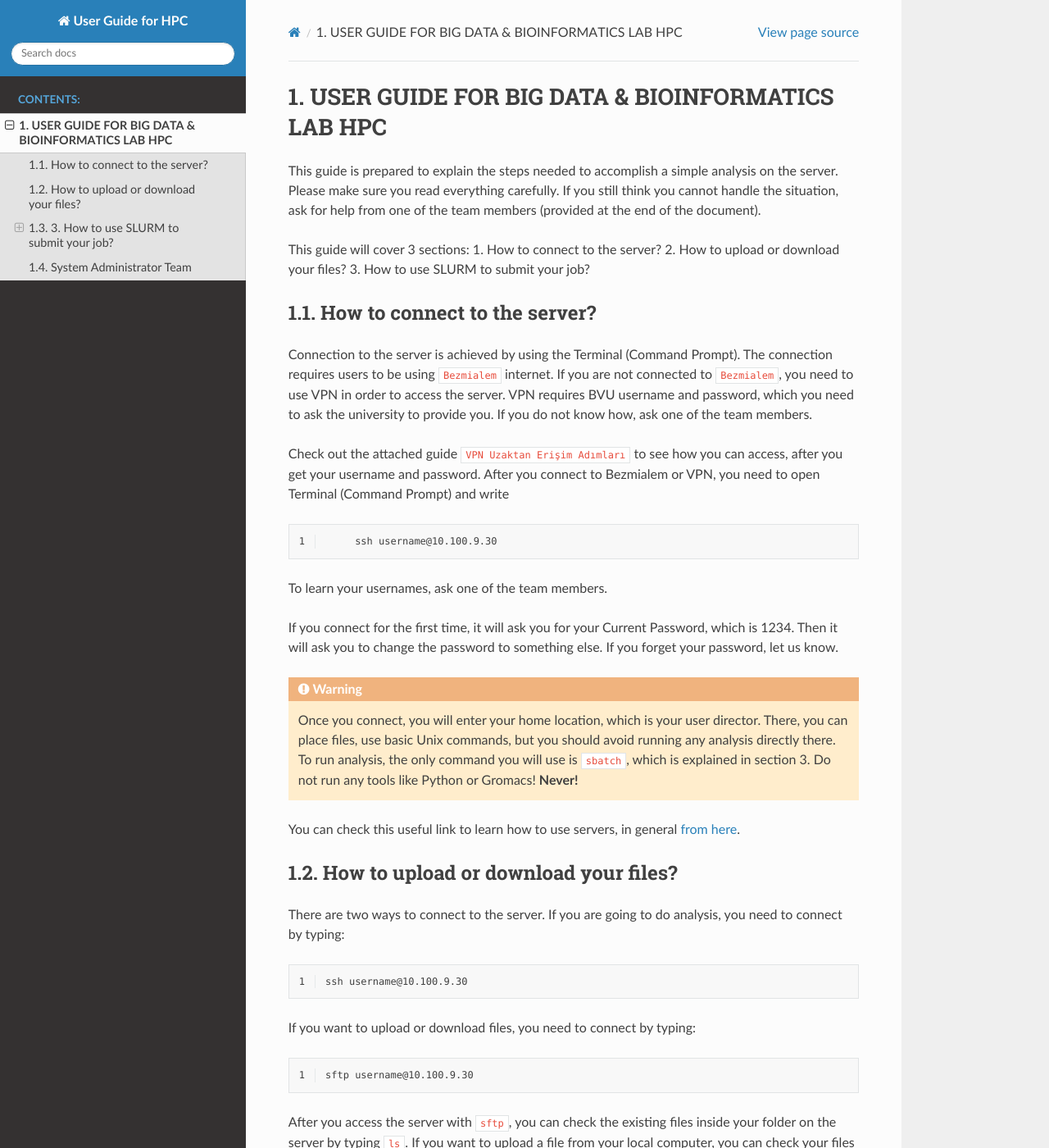
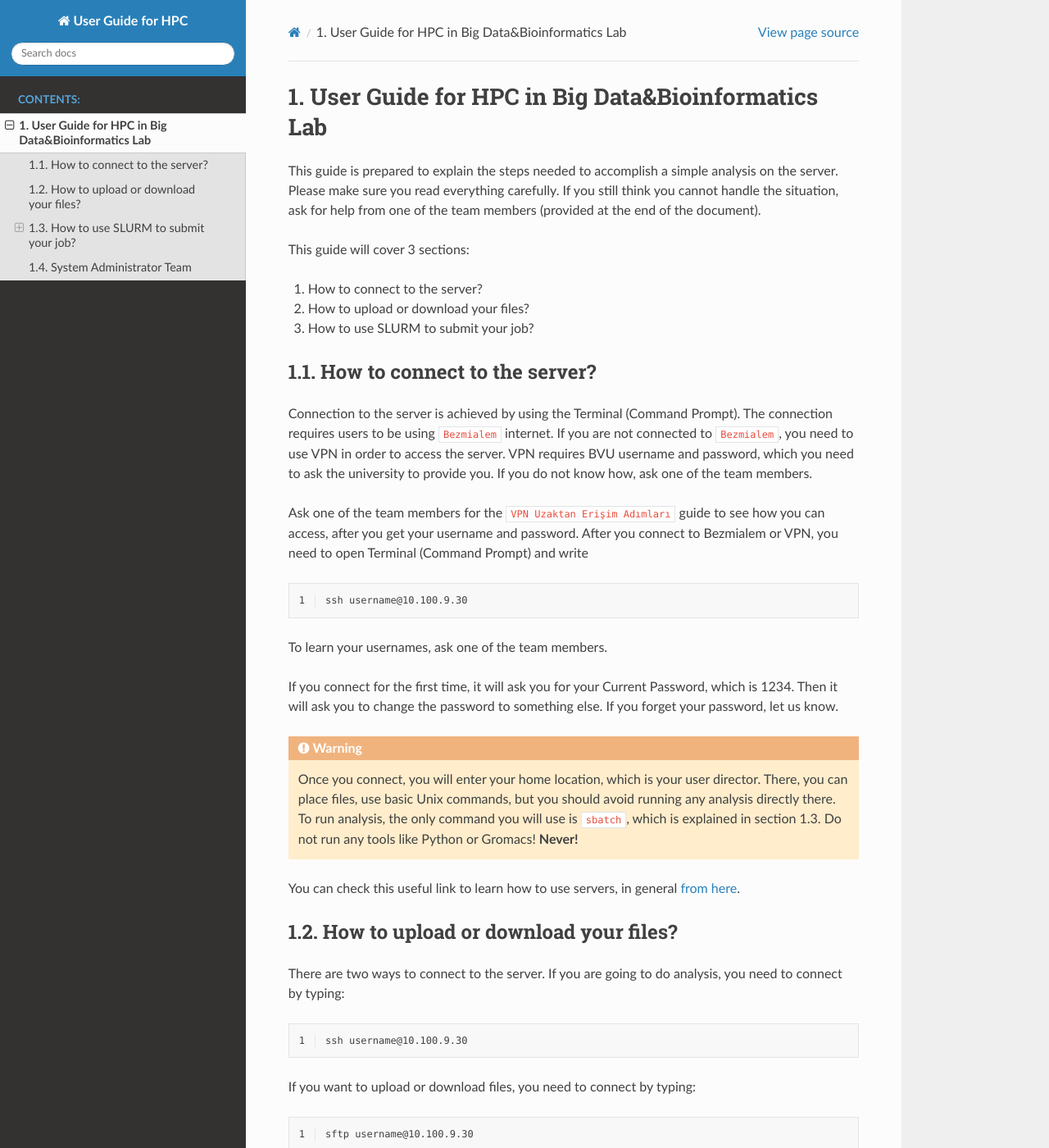
Before and after one commit to KhansLab/hpcuserguide4bigdatalab, a Sphinx documentation site: the page built from docs/source/src/user_guide.rst, in a window 1280 px wide and 1400 px high. Shown: the whole window at 82% size. Built offline with Sphinx 7.4.7 and the Read the Docs theme 2.0.0, drawn with Linux system fonts in a browser that asks for light colours; some of the changed text lies outside the part shown.

Commit message:
correcting typos

```diff
--- a/docs/source/src/user_guide.rst
+++ b/docs/source/src/user_guide.rst
@@ -1,12 +1,15 @@
-================================================
-USER GUIDE FOR BIG DATA & BIOINFORMATICS LAB HPC
-================================================
+=================================================
+User Guide for HPC in Big Data&Bioinformatics Lab
+=================================================
 
 This guide is prepared to explain the steps needed to accomplish a simple analysis on the server. Please make sure you read everything carefully. If you still think you cannot handle the situation, ask for help from one of the team members (provided at the end of the document).
 
 This guide will cover 3 sections:
+
 1. How to connect to the server?
+
 2. How to upload or download your files?
+
 3. How to use SLURM to submit your job?
 
 -----------------------------
@@ -15,12 +18,12 @@
 
 Connection to the server is achieved by using the Terminal (Command Prompt). The connection requires users to be using ``Bezmialem`` internet. If you are not connected to ``Bezmialem``, you need to use VPN in order to access the server. VPN requires BVU username and password, which you need to ask the university to provide you. If you do not know how, ask one of the team members.
 
-Check out the attached guide ``VPN Uzaktan Erişim Adımları`` to see how you can access, after you get your username and password. After you connect to Bezmialem or VPN, you need to open Terminal (Command Prompt) and write
+Ask one of the team members for the ``VPN Uzaktan Erişim Adımları`` guide to see how you can access, after you get your username and password. After you connect to Bezmialem or VPN, you need to open Terminal (Command Prompt) and write
 
 .. code-block:: bash
    :linenos:
 
-	ssh username@10.100.9.30
+   ssh username@10.100.9.30
 
 
 To learn your usernames, ask one of the team members.
@@ -72,14 +75,14 @@
 
 Here are some useful links to understand ``ssh`` and ``sftp`` commands:
 
-1.`SSH <https://www.hostinger.com/tutorials/ssh/basic-ssh-commands>`_.
+`SSH <https://www.hostinger.com/tutorials/ssh/basic-ssh-commands>`_.
 
-2.`SFTP <https://www.digitalocean.com/community/tutorials/how-to-use-sftp-to-securely-transfer-files-with-a-remote-server>`_.
+`SFTP <https://www.digitalocean.com/community/tutorials/how-to-use-sftp-to-securely-transfer-files-with-a-remote-server>`_.
 
 
----------------------------------------
-3. How to use SLURM to submit your job?
----------------------------------------
+------------------------------------
+How to use SLURM to submit your job?
+------------------------------------
 
 To run analysis on the HPC, we use the SLURM job scheduler. This is carried out by executing a slurm instruction Shell script file, which will be provided to each user as an ``slurm_example.sh``. The user can directly customize the codes in the file suit their analysis needs. Below is a snapshot of the codes of the example file.
 
@@ -134,7 +137,7 @@
 .. code-block:: bash
    :linenos:
 
-	sbatch slurm_example.sh
+   sbatch slurm_example.sh
 
 and your analysis will start. You can check the status of your analysis by writing ``squeue``.
 
@@ -143,7 +146,7 @@
 .. code-block:: bash
    :linenos:
 
-	exit
+   exit
 
 and disconnect from the server.
 
@@ -154,16 +157,18 @@
 
 For example:
 
-1.`Compress and extract files <https://www.tecmint.com/18-tar-command-examples-in-linux/>`_.
+`Compress and extract files <https://www.tecmint.com/18-tar-command-examples-in-linux/>`_.
 
-2.`SLURM <https://slurm.schedmd.com/>`_.
+`SLURM <https://slurm.schedmd.com/>`_.
 
 -------------------------
 System Administrator Team
 -------------------------
 
 Esra Büşra Işık <ebisik@bezmialem.edu.tr>
+
 Faruk Üstünel <faruk.ustunel@bezmialem.edu.tr>
+
 Muhammet Celik <mcelik@bezmialem.edu.tr>
 
 Big Data and Bioinformatics Lab, BILSAB, BVU, Turkey.
```
Also changed, not shown: other parts of docs/source/src/user_guide.rst (+1 -1 lines).
